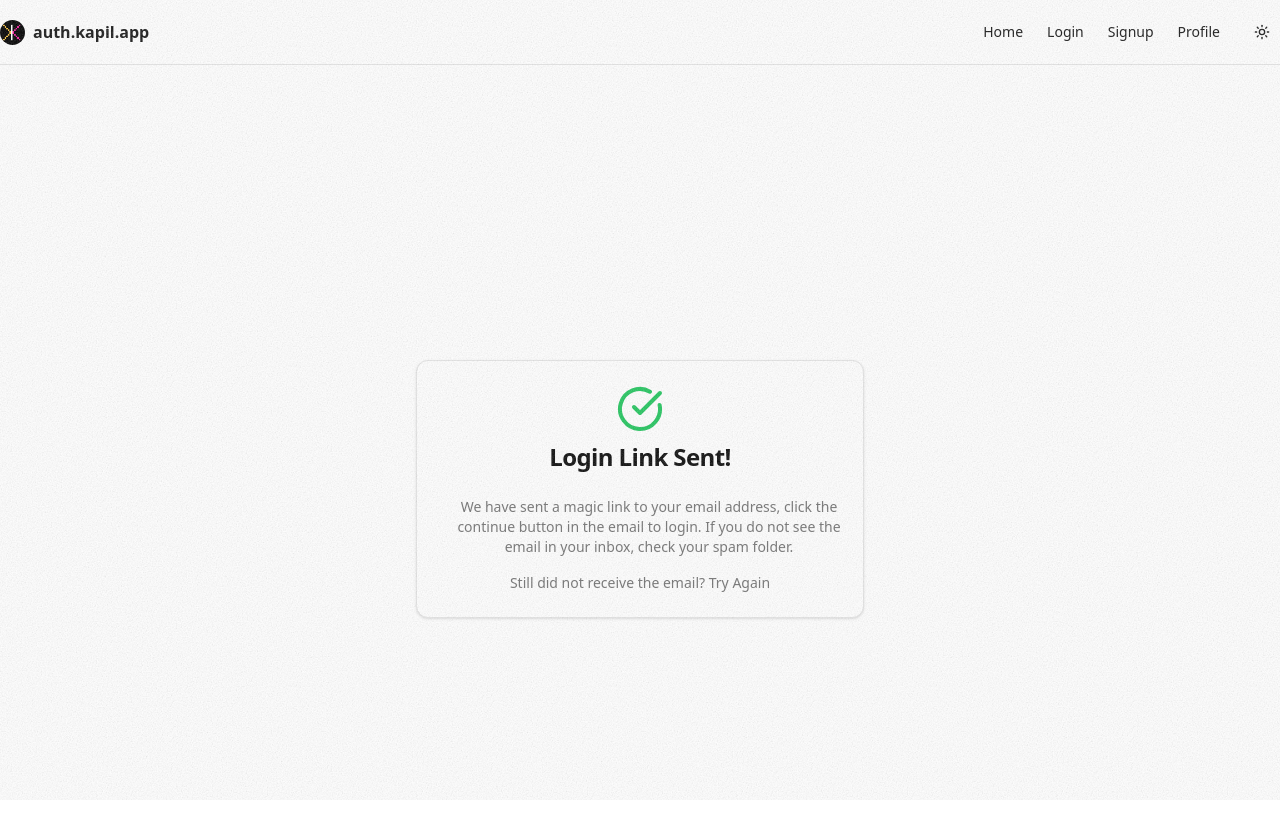
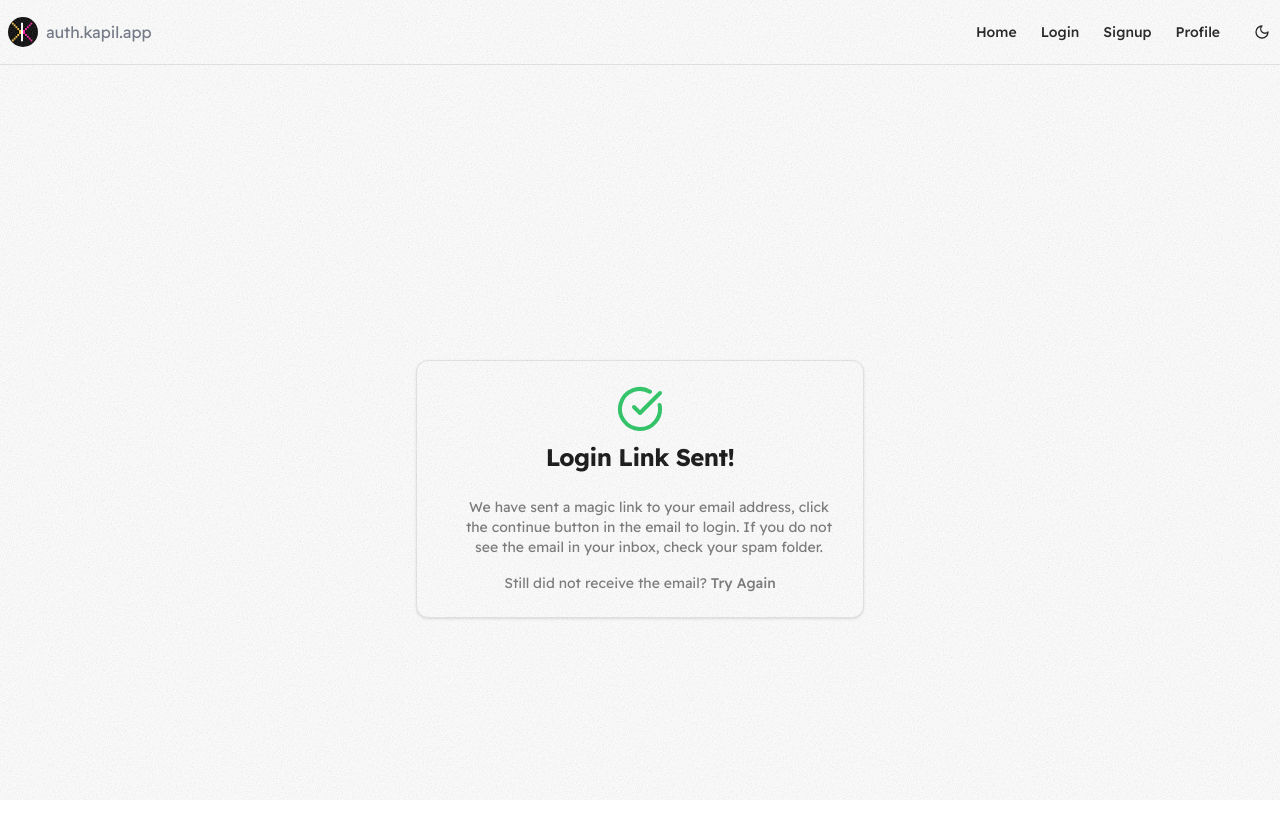
Before and after one commit to heykapil/auth, a Next.js app: page /login/sent in a window 1280 px wide. Shown: the top 838 px of the page. Built offline with nearby package versions, Linux system fonts and the light colour scheme.

Commit message:
font-change

```diff
--- a/app/layout.tsx
+++ b/app/layout.tsx
@@ -2,17 +2,22 @@ import { Navbar } from "@/components/nav/navbar";
 import { Providers } from "@/components/theme/provider";
 import { Toaster } from "@/components/ui/toaster";
 import type { Metadata } from "next";
-import { Geist, Geist_Mono } from "next/font/google";
+import { Fira_Mono, Readex_Pro } from "next/font/google";
 import "./globals.css";
 
-const geistSans = Geist({
-  variable: "--font-geist-sans",
+const readexPro = Readex_Pro({
   subsets: ["latin"],
 });
 
-const geistMono = Geist_Mono({
+// const libre = Libre_Baskerville({
+//   subsets: ["latin"],
+//   weight: ['400', '700']
+// });
+
+const firaMono = Fira_Mono({
   variable: "--font-geist-mono",
   subsets: ["latin"],
+  weight: ['400', '500', '700']
 });
 
 export const metadata: Metadata = {
@@ -28,7 +33,7 @@ export default function RootLayout({
   return (
     <html lang="en" suppressHydrationWarning>
       <body
-        className={`${geistSans.variable} ${geistMono.variable} antialiased`}
+        className={`${readexPro.className} ${firaMono.variable} antialiased`}
       >
         <Providers>
         <Navbar />
--- a/app/login/page.tsx
+++ b/app/login/page.tsx
@@ -1,21 +1,19 @@
 import { LoginForm } from "@/components/login-form"
-import { Fingerprint } from "lucide-react"
 import { Suspense } from "react"
 
 export default function LoginPage() {
   return (
-    <div className="flex min-h-svh mt-16 flex-col items-center justify-center gap-6 absolute inset-0 -z-10 h-full w-full bg-neutral-100 bg-[linear-gradient(to_right,#8080800a_1px,transparent_1px),linear-gradient(to_bottom,#8080800a_1px,transparent_1px)] bg-[size:14px_24px] p-2 md:p-6 dark:bg-neutral-900 dark:bg-[linear-gradient(to_right,#7f7f7f0a_1px,transparent_1px),linear-gradient(to_bottom,#7f7f7f0a_1px,transparent_1px)]">
-      <div className="flex w-full max-w-sm flex-col gap-6">
-        <a href="#" className="flex items-center gap-2 self-center font-medium">
+      <div className="flex min-h-svh lg:mt-16 flex-col items-center justify-center gap-6 absolute inset-0 -z-10 h-full w-full bg-white bg-[linear-gradient(to_right,#4f4f4f0a_1px,transparent_1px),linear-gradient(to_bottom,#4f4f4f0a_1px,transparent_1px)] bg-[size:14px_24px] p-2 md:p-6 dark:bg-black dark:bg-[linear-gradient(to_right,#7f7f7f0a_1px,transparent_1px),linear-gradient(to_bottom,#7f7f7f0a_1px,transparent_1px)]">
+        <div className="flex w-full max-w-sm flex-col gap-6">
+          {/* <a href="#" className="flex items-center gap-2 self-center font-medium">
           <div className="flex h-6 w-6 items-center justify-center rounded-md">
             <Fingerprint className="size-4" />
           </div>
           Authenticate
-        </a>
-        <Suspense>
-        <LoginForm />
-        </Suspense>
+        </a> */}
+          <Suspense>
+            <LoginForm />
+          </Suspense>
+        </div>
       </div>
-    </div>
-  )
-}
+  )}
--- a/app/profile/page.tsx
+++ b/app/profile/page.tsx
@@ -1,20 +1,37 @@
 'use client'
+import { Spinner } from "@/components/spinner";
 import { Badge } from "@/components/ui/badge";
 import { Button } from "@/components/ui/button";
 import { Card, CardContent, CardFooter, CardHeader, CardTitle } from "@/components/ui/card";
 import { authClient, signOut, useSession } from "@/lib/auth-client";
 import { CheckCircle, CircleX, Key, LogOut } from "lucide-react";
+import { Suspense } from "react";
 import { toast } from "sonner";
 export  default function ProfilePage() {
   const { data: session } = useSession();
-  console.log(session)
-    if(!session) {
-        return <div>
-          Not authenticated
-        </div>
-    }
-    const user = session?.user
+  const user = session?.user
+  if(!user?.id) {
+        return <Suspense fallback={<Spinner />}>
+          <div className="flex mt-16 w-full mx-auto justify-center p-2 max-w-sm flex-col gap-6">
+                  <h2 className="animate-fade-right text-2xl font-semibold">
+                    Not Authorized!
+                  </h2>
+                  <p className="animate-fade-up">No session to view the profile!</p>
+                  <p className="mt-10">
+                    Kindly{' '}
+                    <a
+                      className="font-medium underline underline-offset-2"
+                      href={`/login?callbackURL=/profile`}
+                    >
+                      login
+                    </a>{' '}
+                    with your account to access the profile!
+                  </p>
+                </div>
+        </Suspense>
+  }
     return (
+      <Suspense fallback={<Spinner />}>
       <div>
           <Card className="w-full max-w-2xl mx-auto">
                 <CardHeader>
@@ -58,10 +75,10 @@ export  default function ProfilePage() {
                     <Key className="w-4 h-4 mr-2" />
                     Add passkeys
                   </Button>
-                  <Button variant="default"  onClick={async() => await listPasskey()}>
+                  {/* <Button variant="default"  onClick={async() => await listPasskey()}>
                     <Key className="w-4 h-4 mr-2" />
                     List passkeys
-                  </Button>
+                  </Button> */}
                   <Button variant="destructive" onClick={async() => await signOut()}>
                     <LogOut className="w-4 h-4 mr-2" />
                     SignOut
@@ -69,6 +86,7 @@ export  default function ProfilePage() {
                 </CardFooter>
               </Card>
       </div>
+      </Suspense>
     )
 }
 
--- a/app/signup/page.tsx
+++ b/app/signup/page.tsx
@@ -1,16 +1,15 @@
 import { SignUpForm } from "@/components/signup-form";
-import { Fingerprint } from "lucide-react";
 import { Suspense } from "react";
 export default function SignUpPage() {
   return (
     <div className="flex flex-col mt-16 items-center justify-center gap-6 absolute inset-0 -z-10 h-full w-full bg-neutral-100 bg-[linear-gradient(to_right,#8080800a_1px,transparent_1px),linear-gradient(to_bottom,#8080800a_1px,transparent_1px)] bg-[size:14px_24px] p-2 md:p-6 dark:bg-neutral-900 dark:bg-[linear-gradient(to_right,#7f7f7f0a_1px,transparent_1px),linear-gradient(to_bottom,#7f7f7f0a_1px,transparent_1px)]">
       <div className="flex w-full max-w-sm flex-col gap-6">
-        <a href="#" className="flex items-center gap-2 self-center font-medium">
+        {/* <a href="#" className="flex items-center gap-2 self-center font-medium">
           <div className="flex h-6 w-6 items-center justify-center rounded-md">
             <Fingerprint className="size-4" />
           </div>
           Authenticate
-        </a>
+        </a> */}
         <Suspense>
         <SignUpForm />
         </Suspense>
--- a/components/nav/navbar.tsx
+++ b/components/nav/navbar.tsx
@@ -36,21 +36,21 @@ export function Navbar() {
   return (
     <header
       className={cn(
-        "sticky top-0 z-50 w-full transition-all text-primary items-center justify-center mx-auto duration-200",
+        "sticky top-0 z-50 w-full transition-all text-primary items-center justify-center mx-auto",
         isScrolled
           ? "border-b backdrop-blur supports-[backdrop-filter]:bg-transparent/60"
           : "bg-transparent border-b",
       )}
     >
       <div className="container flex flex-row mx-auto h-16  items-center justify-between">
-        <div className="flex items-center gap-2">
-          <Link href="/" className="text-md flex flex-row gap-2 font-bold">
+        <div className="flex items-center gap-2 mx-2">
+          <Link href="/" className="text-normal text-gray-500 items-center text-normal flex flex-row gap-2">
           <Image
             className="rounded-full"
             alt='logo'
             src="/icon.png"
-            width={25}
-            height={25}
+            width={30}
+            height={30}
             />
             auth.kapil.app
           </Link>
@@ -104,8 +104,8 @@ function ThemeToggle() {
 
   return (
     <Button variant="ghost" size="icon" onClick={() => setTheme(theme === "dark" ? "light" : "dark")}>
-      <Sun className="h-5 w-5 rotate-0 scale-100 transition-all dark:-rotate-90 dark:scale-0" />
-      <Moon className="absolute h-5 w-5 rotate-90 scale-0 transition-all dark:rotate-0 dark:scale-100" />
+      <Moon className="h-6 w-6 rotate-0 scale-100 transition-all dark:-rotate-90 dark:scale-0" />
+      <Sun className="absolute h-6 w-6 rotate-90 scale-0 transition-all dark:rotate-0 dark:scale-100" />
       <span className="sr-only">Toggle theme</span>
     </Button>
   )
```
